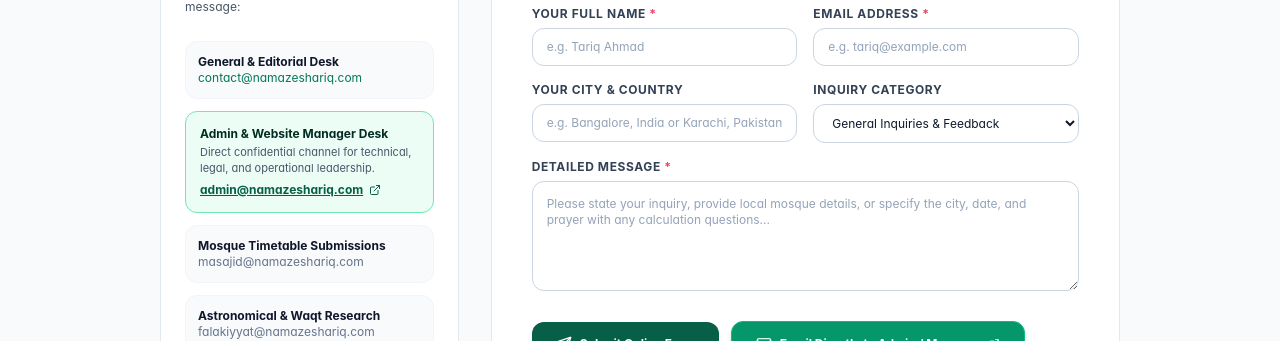
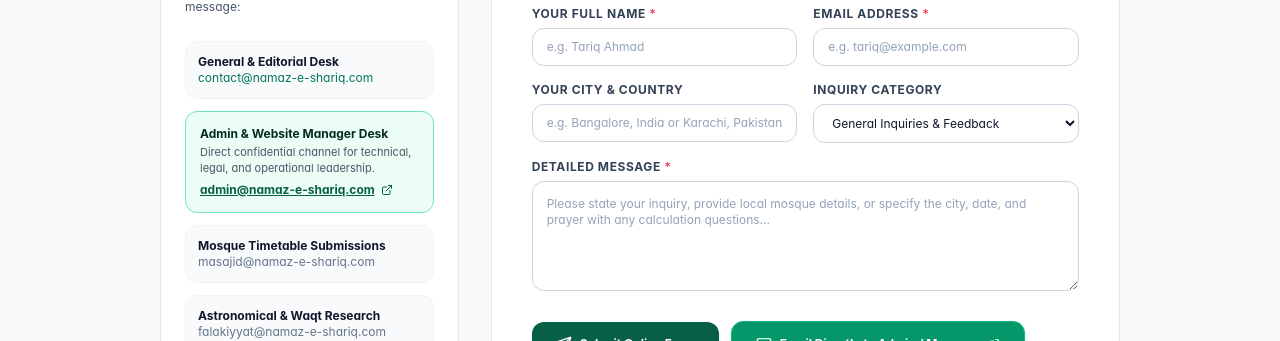
Before and after one commit to namazeshariq-app/namazeshariq, a Next.js app: page /contact in a window 1280 px wide. Shown: the part 459-800 px from the top of the page. Built offline with nearby package versions, Linux system fonts and the light colour scheme.

Commit message:
website url updated

```diff
--- a/src/app/contact/page.tsx
+++ b/src/app/contact/page.tsx
@@ -23,7 +23,7 @@
     {
       question: 'How can a local mosque submit their monthly Jamat timetable?',
       answer:
-        'Mosque trustees and imams can submit their official monthly schedule using our submission form below or by emailing contact@namazeshariq.com with the mosque name, full address, GPS coordinates, and a high-resolution photo or PDF of the verified Jamat schedule.',
+        'Mosque trustees and imams can submit their official monthly schedule using our submission form below or by emailing contact@namaz-e-shariq.com with the mosque name, full address, GPS coordinates, and a high-resolution photo or PDF of the verified Jamat schedule.',
     },
     {
       question: 'What should I do if the prayer times differ slightly from my local mosque?',
@@ -52,12 +52,12 @@
     mainEntity: {
       '@type': 'Organization',
       name: SITE_NAME,
-      email: 'contact@namazeshariq.com',
+      email: 'contact@namaz-e-shariq.com',
       url: SITE_URL,
       contactPoint: {
         '@type': 'ContactPoint',
         contactType: 'editorial support',
-        email: 'contact@namazeshariq.com',
+        email: 'contact@namaz-e-shariq.com',
         availableLanguage: ['English', 'Urdu', 'Arabic', 'Bengali'],
       },
     },
@@ -111,8 +111,8 @@
               <div className="space-y-3 pt-2 text-xs">
                 <div className="p-3 rounded-xl bg-slate-50 dark:bg-slate-800/60 border border-slate-100 dark:border-slate-700/60">
                   <span className="font-bold text-slate-900 dark:text-slate-100 block">General & Editorial Desk</span>
-                  <a href="mailto:contact@namazeshariq.com" className="text-brand-700 dark:text-emerald-400 hover:underline">
-                    contact@namazeshariq.com
+                  <a href="mailto:contact@namaz-e-shariq.com" className="text-brand-700 dark:text-emerald-400 hover:underline">
+                    contact@namaz-e-shariq.com
                   </a>
                 </div>
 
@@ -120,22 +120,22 @@
                   <span className="font-bold text-emerald-950 dark:text-emerald-200 block text-xs">Admin & Website Manager Desk</span>
                   <p className="text-[11px] text-slate-600 dark:text-slate-300 mt-0.5">Direct confidential channel for technical, legal, and operational leadership.</p>
                   <a
-                    href="mailto:admin@namazeshariq.com?subject=Direct%20Inquiry%20to%20Admin%20-%20Namaz-e-Shariq"
+                    href="mailto:admin@namaz-e-shariq.com?subject=Direct%20Inquiry%20to%20Admin%20-%20Namaz-e-Shariq"
                     className="inline-flex items-center gap-1.5 mt-1.5 text-xs font-bold text-emerald-800 dark:text-emerald-300 hover:text-emerald-950 dark:hover:text-emerald-100 underline"
                   >
-                    <span>admin@namazeshariq.com</span>
+                    <span>admin@namaz-e-shariq.com</span>
                     <ExternalLink className="w-3 h-3" />
                   </a>
                 </div>
 
                 <div className="p-3 rounded-xl bg-slate-50 dark:bg-slate-800/60 border border-slate-100 dark:border-slate-700/60">
                   <span className="font-bold text-slate-900 dark:text-slate-100 block">Mosque Timetable Submissions</span>
-                  <span className="text-slate-500 dark:text-slate-400">masajid@namazeshariq.com</span>
+                  <span className="text-slate-500 dark:text-slate-400">masajid@namaz-e-shariq.com</span>
                 </div>
 
                 <div className="p-3 rounded-xl bg-slate-50 dark:bg-slate-800/60 border border-slate-100 dark:border-slate-700/60">
                   <span className="font-bold text-slate-900 dark:text-slate-100 block">Astronomical & Waqt Research</span>
-                  <span className="text-slate-500 dark:text-slate-400">falakiyyat@namazeshariq.com</span>
+                  <span className="text-slate-500 dark:text-slate-400">falakiyyat@namaz-e-shariq.com</span>
                 </div>
               </div>
             </div>
--- a/src/app/privacy-policy/page.tsx
+++ b/src/app/privacy-policy/page.tsx
@@ -166,7 +166,7 @@
             </p>
             <div className="p-5 rounded-2xl bg-slate-50 dark:bg-slate-800/60 border border-slate-200 dark:border-slate-700/60 space-y-2 text-xs">
               <p><strong>Compliance & Privacy Desk:</strong> Namaz-e-Shariq Editorial Board</p>
-              <p><strong>Direct Electronic Inquiries:</strong> <a href="mailto:privacy@namazeshariq.com" className="text-brand-700 dark:text-emerald-400 font-semibold hover:underline">privacy@namazeshariq.com</a> / <a href="mailto:contact@namazeshariq.com" className="text-brand-700 dark:text-emerald-400 font-semibold hover:underline">contact@namazeshariq.com</a></p>
+              <p><strong>Direct Electronic Inquiries:</strong> <a href="mailto:privacy@namaz-e-shariq.com" className="text-brand-700 dark:text-emerald-400 font-semibold hover:underline">privacy@namaz-e-shariq.com</a> / <a href="mailto:contact@namaz-e-shariq.com" className="text-brand-700 dark:text-emerald-400 font-semibold hover:underline">contact@namaz-e-shariq.com</a></p>
               <p><strong>Response Time Commitment:</strong> Within 24 to 48 business hours.</p>
               <p><strong>Platform Canonical URL:</strong> <a href={SITE_URL} className="text-brand-700 dark:text-emerald-400 font-semibold hover:underline">{SITE_URL}</a></p>
             </div>
--- a/src/app/terms/page.tsx
+++ b/src/app/terms/page.tsx
@@ -117,7 +117,7 @@
             </p>
             <ul className="list-disc pl-6 space-y-2">
               <li>
-                <strong>Permitted Use:</strong> You are granted a worldwide, revocable, non-exclusive license to view, download, print, and distribute our prayer timetables and guides for personal spiritual practice, family education, local mosque notice boards, university prayer room bulletin boards, and non-commercial community newsletters, provided that attribution to <em>Namaz-e-Shariq (https://namazeshariq.com)</em> is maintained.
+                <strong>Permitted Use:</strong> You are granted a worldwide, revocable, non-exclusive license to view, download, print, and distribute our prayer timetables and guides for personal spiritual practice, family education, local mosque notice boards, university prayer room bulletin boards, and non-commercial community newsletters, provided that attribution to <em>Namaz-e-Shariq (https://namaz-e-shariq.com)</em> is maintained.
               </li>
               <li>
                 <strong>Prohibited Use:</strong> Bulk automated scraping, commercial redistribution, charging subscription fees for our data, or re-publishing full articles without explicit written permission from our editorial board is strictly prohibited.
@@ -153,7 +153,7 @@
             </p>
             <div className="p-5 rounded-2xl bg-slate-50 dark:bg-slate-800/60 border border-slate-200 dark:border-slate-700/60 space-y-2 text-xs">
               <p><strong>Editorial Legal Desk:</strong> Namaz-e-Shariq Governance Board</p>
-              <p><strong>Inquiries & Notices:</strong> <a href="mailto:terms@namazeshariq.com" className="text-brand-700 dark:text-emerald-400 font-semibold hover:underline">terms@namazeshariq.com</a> / <a href="mailto:contact@namazeshariq.com" className="text-brand-700 dark:text-emerald-400 font-semibold hover:underline">contact@namazeshariq.com</a></p>
+              <p><strong>Inquiries & Notices:</strong> <a href="mailto:terms@namaz-e-shariq.com" className="text-brand-700 dark:text-emerald-400 font-semibold hover:underline">terms@namaz-e-shariq.com</a> / <a href="mailto:contact@namaz-e-shariq.com" className="text-brand-700 dark:text-emerald-400 font-semibold hover:underline">contact@namaz-e-shariq.com</a></p>
               <p><strong>Direct Inquiries Portal:</strong> <Link href="/contact" className="text-brand-700 dark:text-emerald-400 font-semibold hover:underline">Contact Editorial Team</Link></p>
             </div>
           </section>
--- a/src/components/ContactForm.tsx
+++ b/src/components/ContactForm.tsx
@@ -21,7 +21,7 @@
 
   const handleDirectEmail = (e: React.MouseEvent) => {
     e.preventDefault();
-    const adminEmail = 'admin@namazeshariq.com';
+    const adminEmail = 'admin@namaz-e-shariq.com';
     const subjectPrefix = formData.subject ? `[${formData.subject.toUpperCase()}] ` : '';
     const subject = encodeURIComponent(`${subjectPrefix}Namaz-e-Shariq Inquiry - ${formData.name || 'Website Visitor'}`);
     const body = encodeURIComponent(
@@ -38,7 +38,7 @@
 ${formData.message || '(Please enter your inquiry, local mosque Jamat timetable, or feedback here)'}
 
 ---
-Sent directly to admin@namazeshariq.com via Namaz-e-Shariq Contact Portal`
+Sent directly to admin@namaz-e-shariq.com via Namaz-e-Shariq Contact Portal`
     );
     window.location.href = `mailto:${adminEmail}?subject=${subject}&body=${body}`;
   };
@@ -230,7 +230,7 @@
           onClick={handleDirectEmail}
           className="inline-flex items-center justify-center gap-2 px-6 py-3.5 rounded-xl bg-emerald-600 hover:bg-emerald-500 text-white font-bold text-xs shadow-md shadow-emerald-700/20 transition cursor-pointer border border-emerald-500"
           aria-label="Email directly to admin or website manager"
-          title="Send direct email to admin@namazeshariq.com with your input pre-filled"
+          title="Send direct email to admin@namaz-e-shariq.com with your input pre-filled"
         >
           <Mail className="w-4 h-4 text-emerald-100" />
           <span>Email Directly to Admin / Manager</span>
@@ -239,7 +239,7 @@
       </div>
 
       <p className="text-[11px] text-slate-500 dark:text-slate-400 mt-2">
-        💡 <strong>Direct Access:</strong> Clicking &ldquo;Email Directly to Admin / Manager&rdquo; opens your device&rsquo;s email client (Gmail, Outlook, Mail app) addressed directly to <code className="bg-slate-100 dark:bg-slate-800 px-1.5 py-0.5 rounded text-emerald-700 dark:text-emerald-400 font-mono">admin@namazeshariq.com</code> with all your inputs pre-filled.
+        💡 <strong>Direct Access:</strong> Clicking &ldquo;Email Directly to Admin / Manager&rdquo; opens your device&rsquo;s email client (Gmail, Outlook, Mail app) addressed directly to <code className="bg-slate-100 dark:bg-slate-800 px-1.5 py-0.5 rounded text-emerald-700 dark:text-emerald-400 font-mono">admin@namaz-e-shariq.com</code> with all your inputs pre-filled.
       </p>
     </form>
   );
--- a/src/components/PostEditor.tsx
+++ b/src/components/PostEditor.tsx
@@ -117,7 +117,7 @@
       focus_keyword: focusKeyword,
       meta_title: metaTitle || title,
       meta_description: metaDescription || excerpt,
-      canonical_url: canonicalUrl || `https://namazeshariq.com/blog/${slug}`,
+      canonical_url: canonicalUrl || `https://namaz-e-shariq.com/blog/${slug}`,
       keywords,
       schema_type: schemaType,
       author_name: authorName,
@@ -516,7 +516,7 @@
                 type="text"
                 value={canonicalUrl}
                 onChange={(e) => setCanonicalUrl(e.target.value)}
-                placeholder={`https://namazeshariq.com/blog/${slug || 'post-slug'}`}
+                placeholder={`https://namaz-e-shariq.com/blog/${slug || 'post-slug'}`}
                 className="w-full px-3 py-2 rounded-xl border border-slate-300 text-xs focus:ring-2 focus:ring-brand-500 font-mono"
               />
             </div>
--- a/src/components/PrayerWidget.tsx
+++ b/src/components/PrayerWidget.tsx
@@ -181,7 +181,7 @@
 ${t('maghrib')}: ${results.maghrib}
 ${t('isha')}: ${results.isha}
 ${t('tahajjud')}: ${results.tahajjud}
-Calculated via Namaz-e-Shariq (https://namazeshariq.com/prayer-times/${city.slug})`;
+Calculated via Namaz-e-Shariq (https://namaz-e-shariq.com/prayer-times/${city.slug})`;
     navigator.clipboard.writeText(text);
     setCopied(true);
     setTimeout(() => setCopied(false), 2000);
--- a/src/lib/db.ts
+++ b/src/lib/db.ts
@@ -93,8 +93,8 @@
       settings: {
         site_name: 'Namaz-e-Shariq',
         site_description: 'Modern Islamic Prayer Times, Detailed Namaz Rakats Guides, and Waqt Timetables for Global Cities.',
-        contact_email: 'contact@namazeshariq.com',
-        site_url: 'https://namazeshariq.com',
+        contact_email: 'contact@namaz-e-shariq.com',
+        site_url: 'https://namaz-e-shariq.com',
       },
       initialized: false,
     };
@@ -301,7 +301,7 @@
     focus_keyword: data.focus_keyword || '',
     meta_title: data.meta_title || data.title || '',
     meta_description: data.meta_description || data.excerpt || '',
-    canonical_url: data.canonical_url || `https://namazeshariq.com/blog/${data.slug}`,
+    canonical_url: data.canonical_url || `https://namaz-e-shariq.com/blog/${data.slug}`,
     keywords: data.keywords || '',
     schema_type: data.schema_type || 'Article',
     author_name: data.author_name || 'Mufti & Editorial Board',
--- a/src/lib/seo.ts
+++ b/src/lib/seo.ts
@@ -2,7 +2,7 @@
 import { FAQItem } from './articles-data';
 
 export const SITE_NAME = 'Namaz-e-Shariq';
-export const SITE_URL = 'https://namazeshariq.com';
+export const SITE_URL = 'https://namaz-e-shariq.com';
 export const DEFAULT_OG_IMAGE = 'https://images.unsplash.com/photo-1591604129939-f1efa4d9f7fa?auto=format&fit=crop&w=1200&q=80';
 
 /**
```
Also changed, not shown: src/lib/articles-data.ts (+6 -6 lines).
